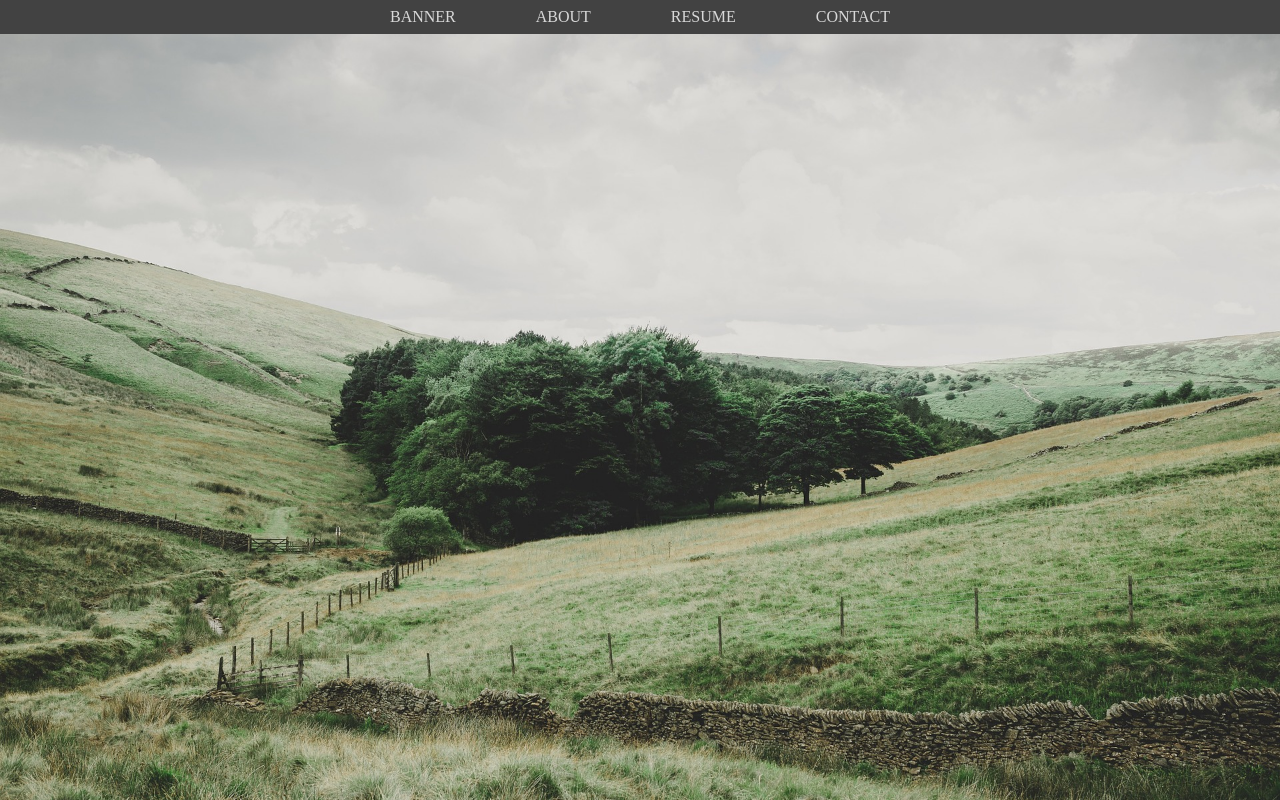
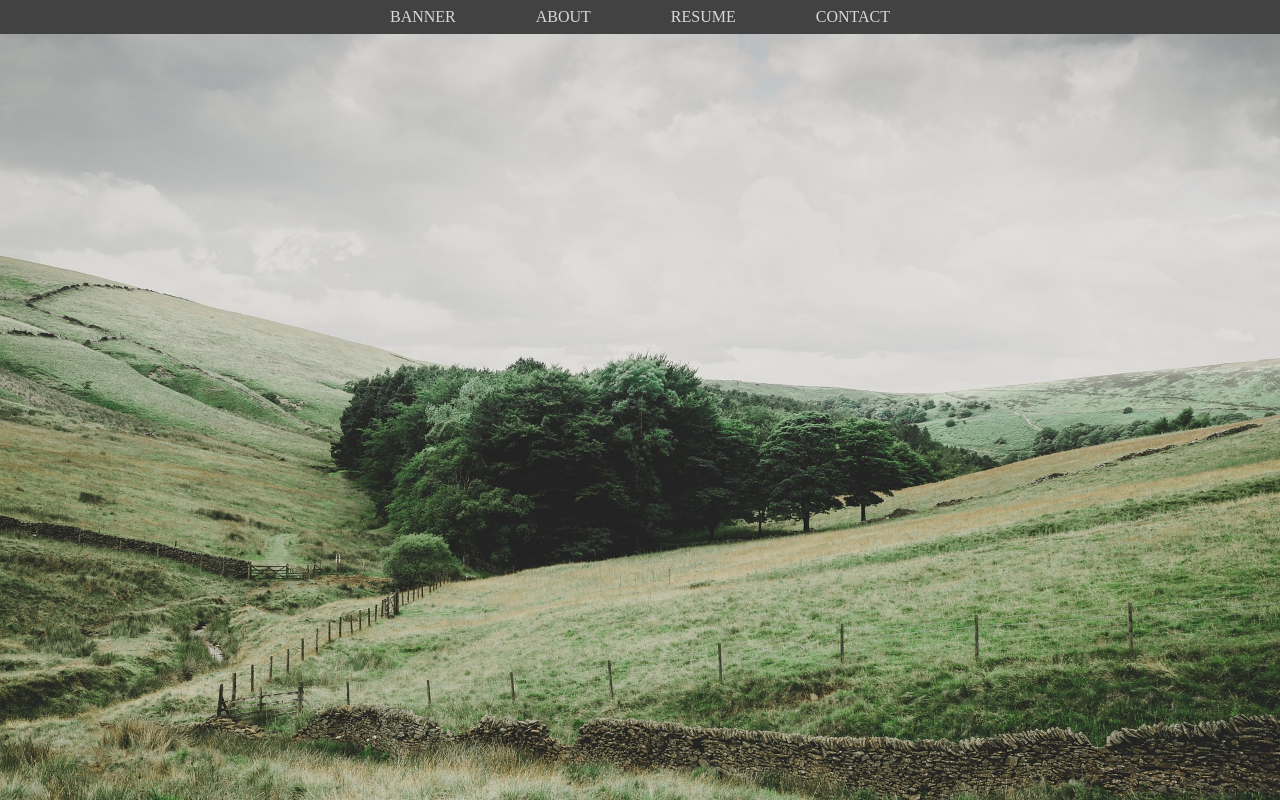
Before and after one commit to dhsj8405/W_W-eb, a plain HTML site: page testindex.html in a window 1280 px wide. Shown: the top 800 px of the page. Drawn offline with Linux system fonts and the light colour scheme.

Commit message:
Add files via upload

```diff
--- a/testcss.css
+++ b/testcss.css
@@ -57,10 +57,10 @@ body{
   color: #F2F2F2;
 }
 
-#banner img{
-  object-fit: cover;
-  height:100vh;
-  width:100vw;
+ #banner img{
+  /* object-fit: cover;
+  height:100vh; */
+  width:100%;
 }
 
 #about_me{
--- a/testindex.html
+++ b/testindex.html
@@ -4,6 +4,7 @@
     <title>W_W eb</title>
     <meta charset="utf-8">
     <link rel="stylesheet" href ="testcss.css">
+    <meta name="viewport" content="width=device-width, initial-scale=1.0" />
   </head>
   <body>
     <header id="home" >
```
